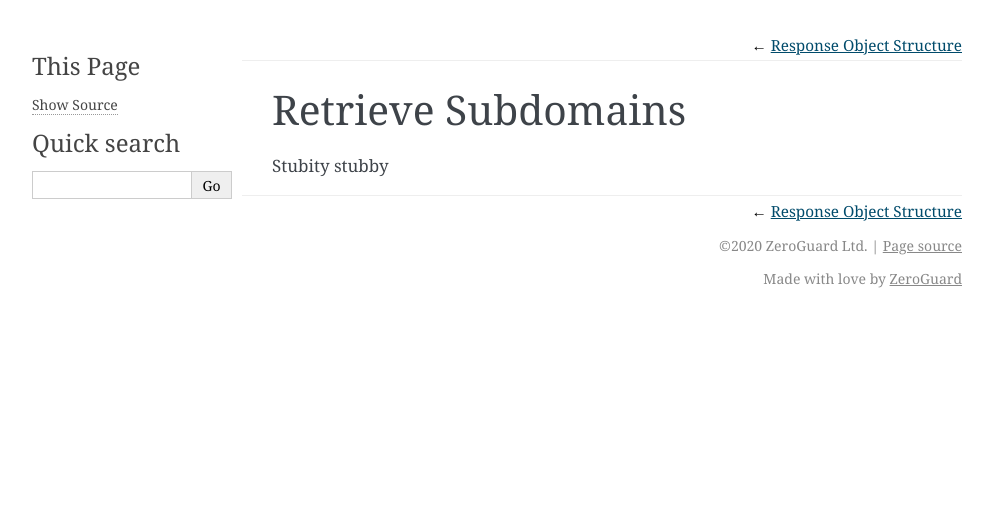
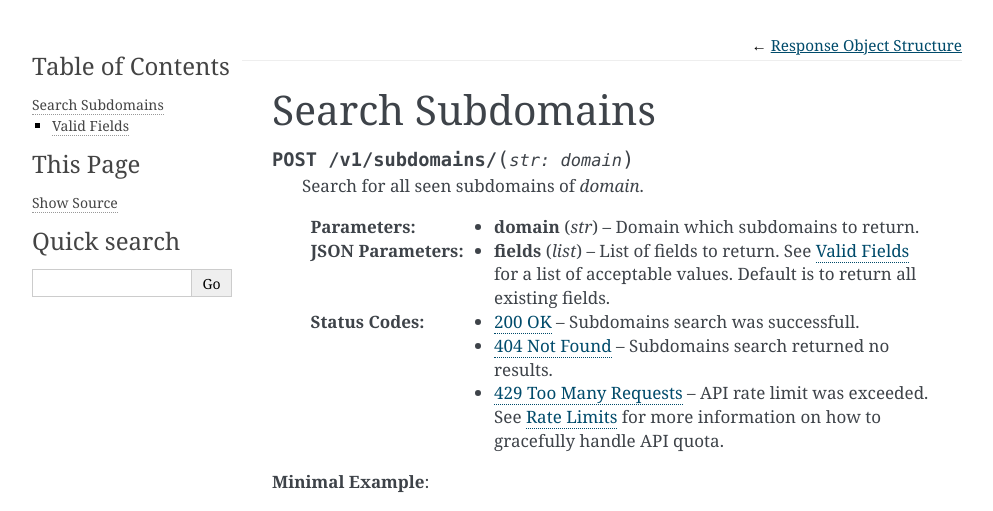
Before and after one commit to zeroguard/zeroguard-api-docs, a Sphinx documentation site: the page built from docs/api_endpoints_section/subdomains.rst, in a window 1280 px wide. Shown: the top 511 px of the page, without its empty margins (148-1141 px from the left). Built offline with Sphinx 7.4.7, drawn with Linux system fonts in a browser that asks for light colours; some of the changed text lies outside the part shown; grey boxes are pictures that could not be loaded.

Commit message:
search subdomains endpoint draft

```diff
--- a/docs/api_endpoints_section/subdomains.rst
+++ b/docs/api_endpoints_section/subdomains.rst
@@ -1,4 +1,46 @@
-===================
-Retrieve Subdomains
-===================
-Stubity stubby
+=================
+Search Subdomains
+=================
+.. http:post:: /v1/subdomains/(str:domain)
+
+    Search for all seen subdomains of `domain`.
+
+    :param str domain: Domain which subdomains to return.
+
+    :jsonparam list fields: List of fields to return. See
+                            :ref:`available-fields` for a list of acceptable
+                            values. Default is to return all existing fields.
+
+    :statuscode 200: Subdomains search was successfull.
+    :statuscode 404: Subdomains search returned no results.
+    :statuscode 429: API rate limit was exceeded. See
+                     :doc:`../general_concepts_section/rate_limits` for more
+                     information on how to gracefully handle API quota.
+
+**Minimal Example**:
+
+.. http:example:: curl wget python-requests
+
+    POST /v1/subdomains/google.com HTTP/1.1
+    Host: api.zeroguard.com
+    Accept: application/json
+
+
+    HTTP/1.1 200 OK
+    Content-Type: application/json
+
+    {"stab": "StuB"}
+
+**Complex Example**:
+
+.. http:example:: curl wget python-requests
+
+    POST /v1/subdomains/complex?fields=foo,bar,baz HTTP/1.1
+    Host: api.zeroguard.com
+    Accept: application/json
+
+.. _available-fields:
+
+------------
+Valid Fields
+------------
--- a/docs/conf.py
+++ b/docs/conf.py
@@ -13,9 +13,13 @@ from datetime import datetime
 ###############################################################################
 project = 'Zeroguard Recon API'
 release = '0.0.1-dev.1'
-
 author = 'ZeroGuard'
 copyright = '%s ZeroGuard Ltd' % datetime.now().year
+
+# Variables that will be used across multiple documentation pages
+# TODO: This is not used at the moment. See a relevant issue:
+# https://github.com/zeroguard/zeroguard-api-docs/issues/1
+api_version = 'v1'
 
 ###############################################################################
 # General configuration
@@ -27,6 +31,8 @@ master_doc = "index"
 # extensions coming with Sphinx (named 'sphinx.ext.*') or your custom
 # ones.
 extensions = [
+    'sphinxcontrib.httpdomain',
+    'sphinxcontrib.httpexample'
 ]
 
 # Add any paths that contain templates here, relative to this directory.
@@ -70,3 +76,5 @@ html_show_sphinx = False
 ###############################################################################
 # Extensions configuration
 ###############################################################################
+# sphinxcontrib-httpexample settings
+httpexample_scheme = 'https'
--- /dev/null
+++ b/docs/general_concepts_section/rate_limits.rst
@@ -0,0 +1,3 @@
+===========
+Rate Limits
+===========
--- a/docs/index.rst
+++ b/docs/index.rst
@@ -14,7 +14,7 @@ is a table of contents that should help you get started in no time.
 
     The documentation is still very much work in progress. Please do not
     attempt to implement any API clients until this warning disappears. Current
-    API structure is by no means set is stone and may change without a further
+    API structure is by no means set in stone and may change without a further
     notice.
 
 .. note::
```
Also changed, not shown: .rstcheck.cfg (added).
